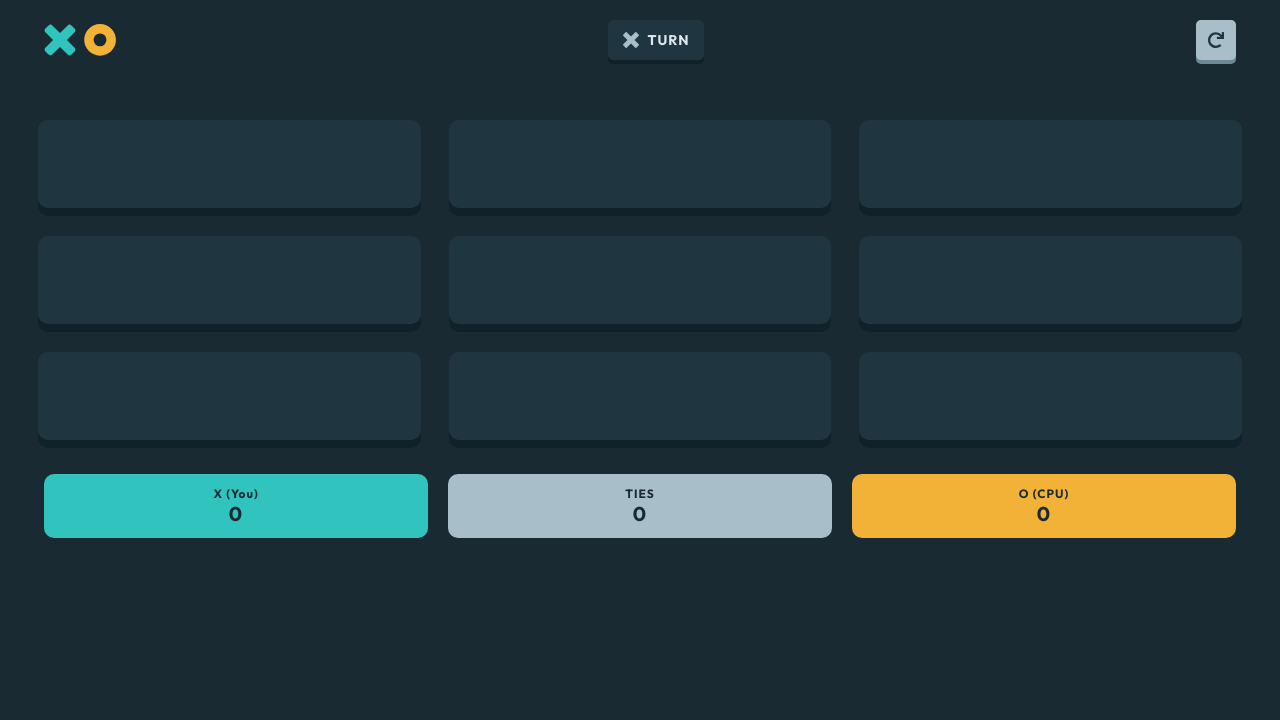
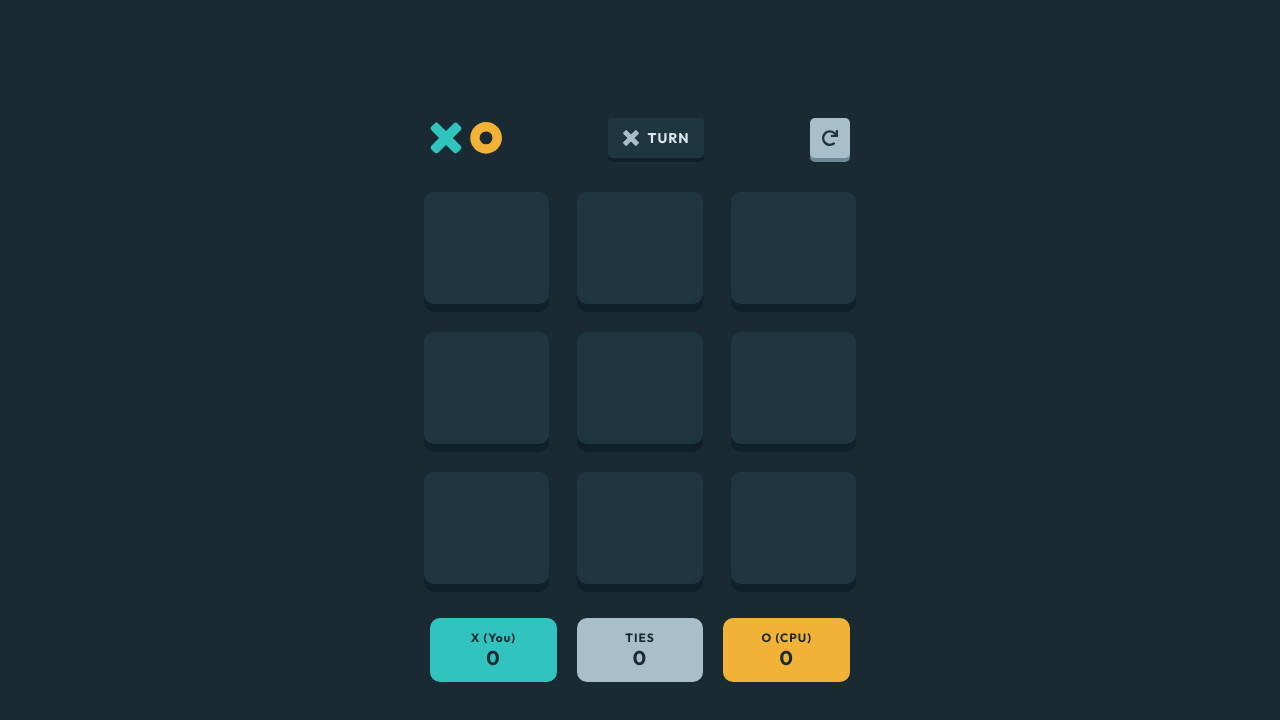
Before and after one commit to devjoppe/tic-tac-toe, a React (Vite) app: page / in a window 1280 px wide. Both pictures are taken after a click on the button "NEW GAME (VS CPU)". Shown: the top 720 px of the page. Built offline with nearby package versions, Linux system fonts and the light colour scheme.

Commit message:
Fixing responsive view in 1024

```diff
--- /dev/null
+++ b/src/assets/style/scss/_min-1024.scss
@@ -0,0 +1,25 @@
+@use 'config';
+
+@media screen and (min-width: 1024px) {
+    .start-container {
+        width: 460px;
+    }
+
+    .game-board {
+        width: 460px;
+    }
+
+    .checked {
+        height: 64px;
+        width: 64px;
+    }
+
+    [data-target="1"] {
+        background-size: 64px;
+    }
+
+    [data-target="2"] {
+        background-size: 64px;
+    }
+
+}
--- a/src/assets/style/scss/style.scss
+++ b/src/assets/style/scss/style.scss
@@ -1,4 +1,10 @@
 @use 'config';
+@use 'min-1024';
+
+#root {
+    display: flex;
+    justify-content: center;
+}
 
 .start-container {
     min-height: 100vh;
@@ -11,7 +17,7 @@
 .game-heading {
     display: flex;
     flex-direction: row;
-    margin: 20px 20px 46px 20px;
+    margin: 20px 20px 20px 20px;
     justify-content: space-between;
     .logo-heading {
         display: flex;
@@ -55,6 +61,13 @@
             height: 16px;
         }
     }
+}
+
+.game-board {
+    display: flex;
+    justify-content: center;
+    flex-direction: column;
+    min-height: 100vh;
 }
 
 .pick-players {
--- a/src/components/GameBoard.tsx
+++ b/src/components/GameBoard.tsx
@@ -142,7 +142,7 @@ const GameBoard:React.FC<IProp> = ({isCPU, mark}) => {
     }
 
     return(
-        <div>
+        <div className="game-board">
             { restartGame && <QuitBox viewRestartGame={viewRestartGame} /> }
             <div>
                 <GameHeading player={player} viewRestartGame={viewRestartGame} />
```
Also changed, not shown: src/assets/style/css/style.css.
